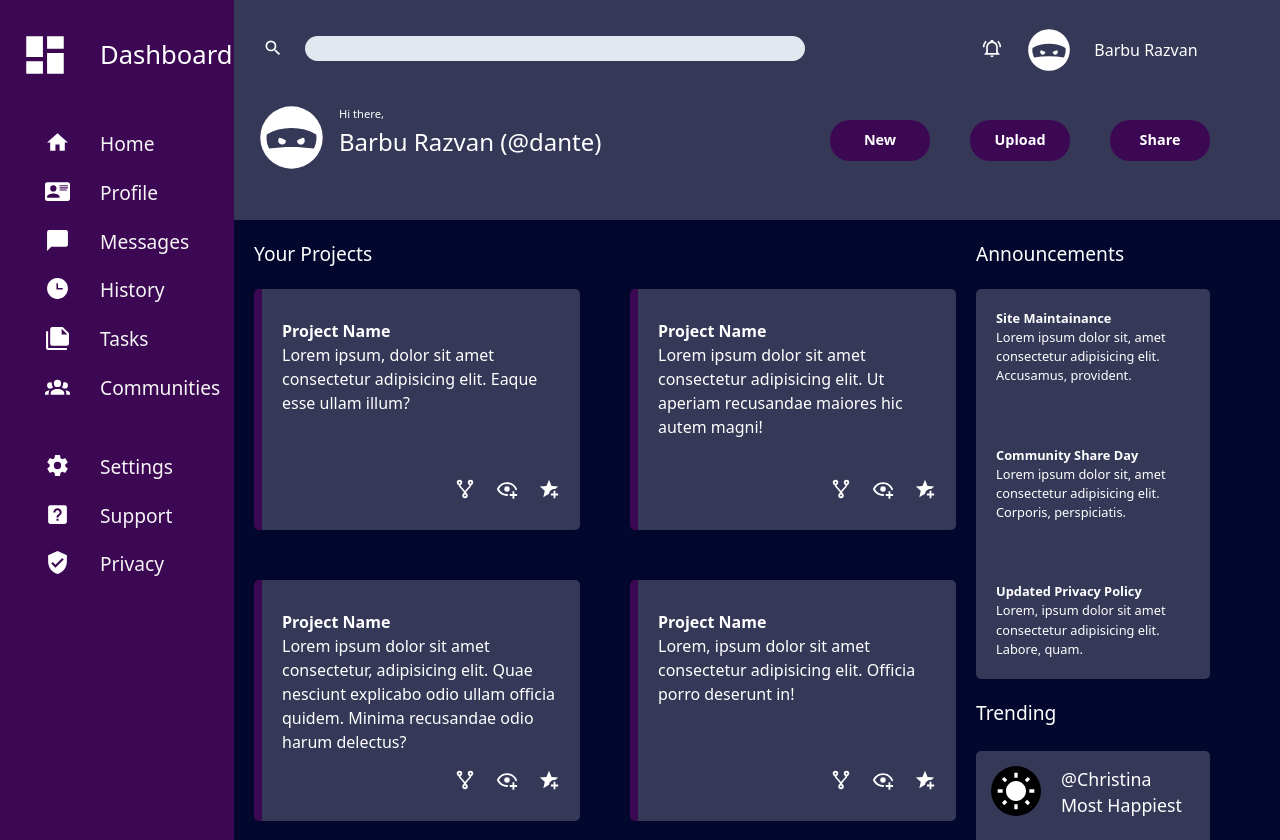
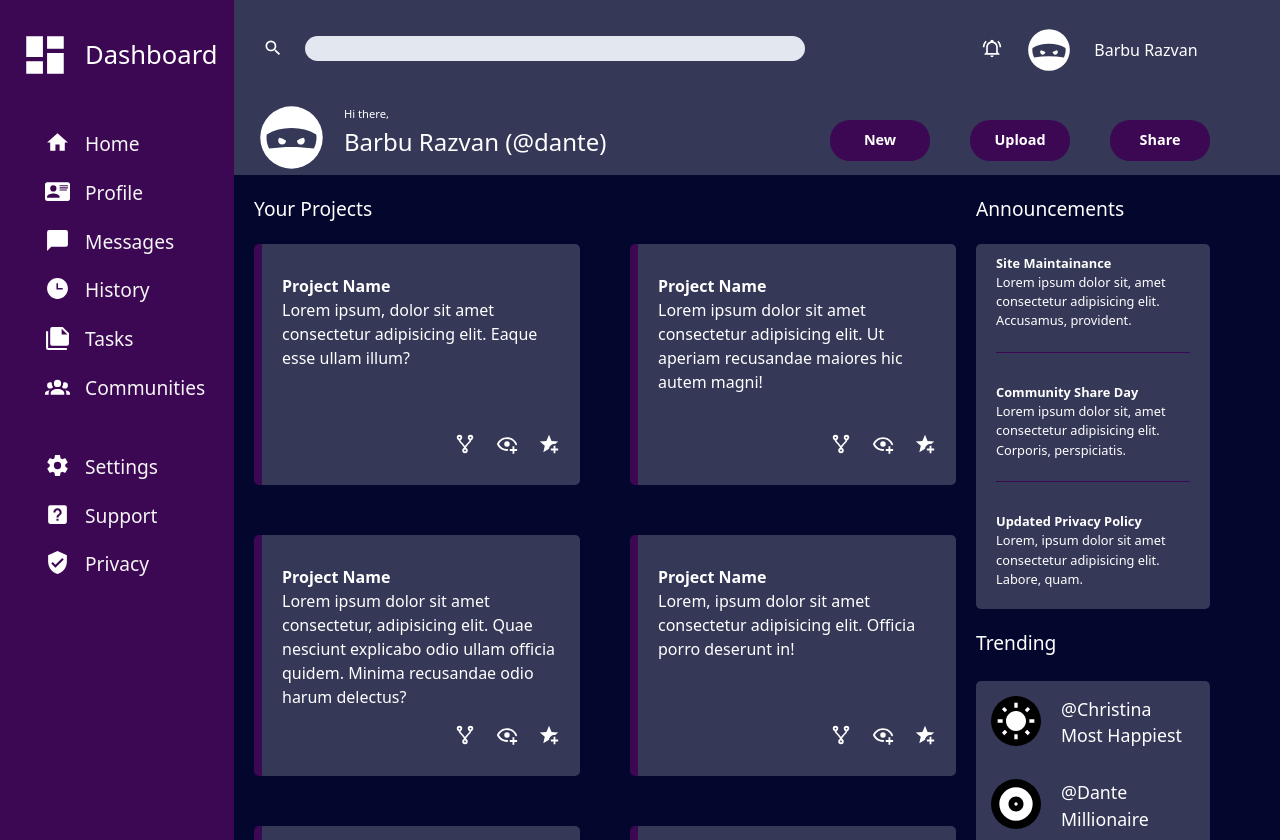
Before and after one commit to iDanteModo/Admin-Dashboard, a plain HTML site: page index.html in a window 1280 px wide. Shown: the top 840 px of the page. Drawn offline with nearby package versions, Linux system fonts and the light colour scheme.

Commit message:
aligned everything , removed roboto because i dont have font weight for it

```diff
--- a/style.css
+++ b/style.css
@@ -37,14 +37,14 @@ img {
 
 html {
     color-scheme: dark;
-    font-family: "Roboto";
+
     background-color: rgb(3, 6, 45);
 }
 
 body {
     display: grid;
     grid-template-columns: 1fr 3fr 1fr 50px;
-    grid-template-rows: 100px 100px 1fr 1fr;
+    grid-template-rows: 100px auto auto 1fr;
     gap: 20px;
     height: 100vh;
 }
@@ -52,7 +52,7 @@ body {
 .row {
     display: flex;
     flex-direction: row;
-    gap: 30px;
+    gap: 15px;
 }
 
 header {
@@ -191,9 +191,7 @@ header {
     font-size: 0.7rem;
 }
 
-.column {
-    margin-left: -20px;
-}
+
 
 .column h1 {
     font-size: 1.5rem;
@@ -224,7 +222,7 @@ header {
 
 .project {
     grid-column: 2;
-    grid-row: 3;
+    grid-row: 3 ;
     display: flex;
     flex-direction: column;
     gap: 20px;
@@ -281,6 +279,7 @@ header {
 .news3 {
     font-size: 0.8rem;
     padding: 20px;
+    margin-top: -10px;
 }
 
 .news1::after,
@@ -288,11 +287,10 @@ header {
     content: "";
     display: block;
     width: 100%;
-    border-bottom: 1px var(--in) solid;
+    border-bottom: 1px var(--maincolor) solid;
     border-spacing: 5ch;
     text-align: center;
-    margin: auto;
-    padding-top: 20px;
+    padding-top: 21.5px;
 }
 
 .side-content{
```
